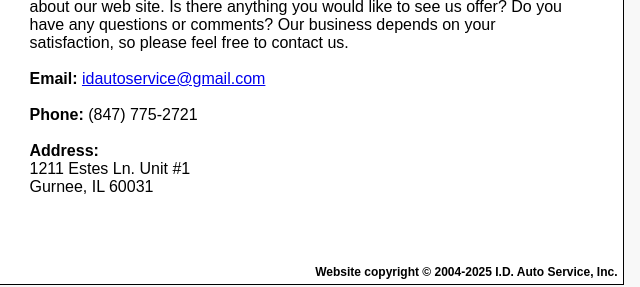
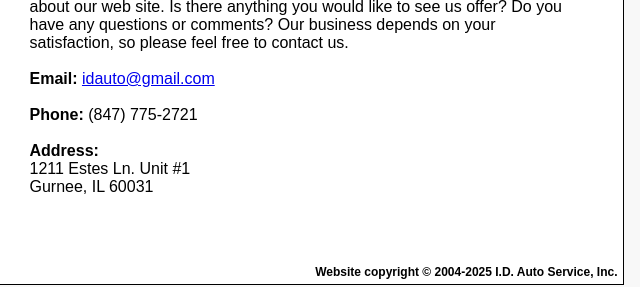
Before and after one commit to idautoservice/idautoservice.github.io, a plain HTML site: page contact_us.html in a window 1280 px wide. Shown: the part 302-589 px from the top of the page, 416-1056 px from the left. Drawn offline with Linux system fonts and the light colour scheme.

Commit message:
update email

```diff
--- a/contact_us.html
+++ b/contact_us.html
@@ -47,8 +47,8 @@
         // This code is freeware provided these four comment lines remain intact
         // A wizard to generate this code is at http://www.jottings.com/obfuscator/
         {
-            coded = "Z2xOoY6KkWZmK@PpxZr.mYp"
-            key = "dxrvOBNVISfbUFXznQDepo62ykWE0i391ghqc5TMalKuYwAjL4JHZC8RP7Gmts"
+            coded = "7hI5yi@b6I7a.zi6"
+            key = "TKFxdiWRraD5YPtqNcveh7QUwIZkmAy1szS2Bn09CEG86g3H4OjoVLXlJufpMb"
             shift = coded.length
             link = ""
             for (i = 0; i < coded.length; i++) {
```
